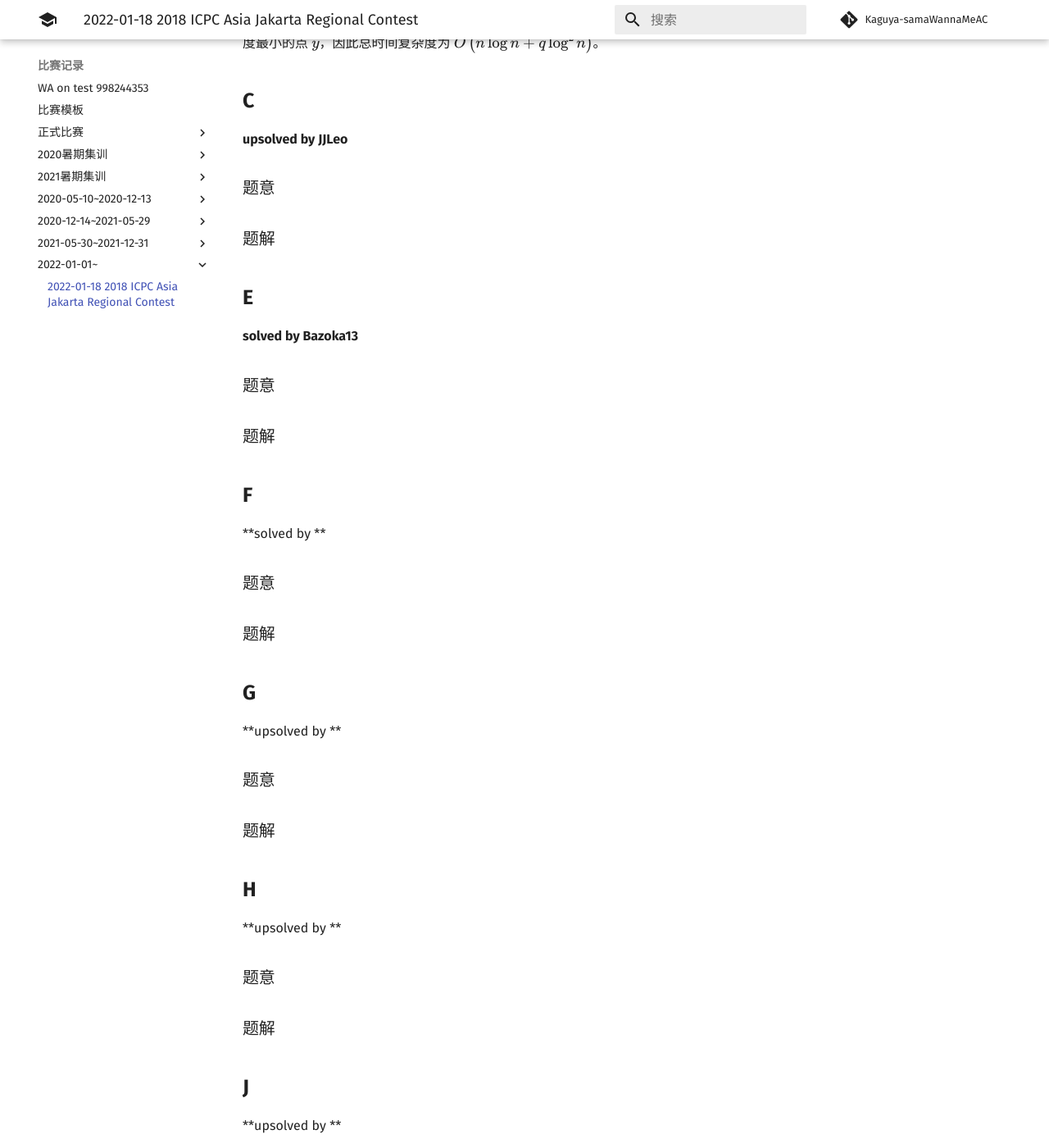
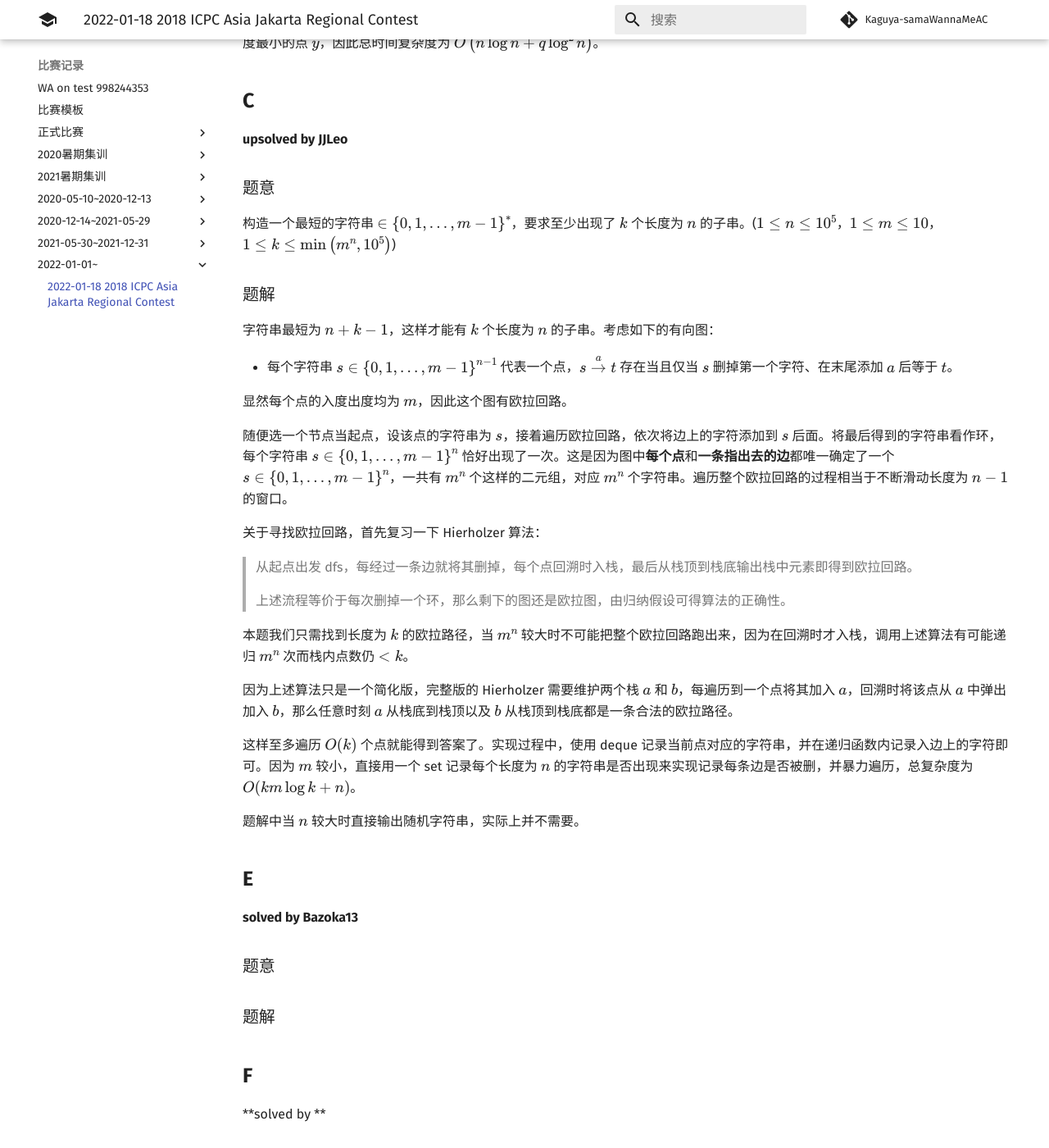
Before and after one commit to Kaguya-samaWannaMeAC/kaguya-samawannameac.github.io, an MkDocs documentation site: the page built from docs/contest/2022-01-18 2018 ICPC Asia Jakarta Regional Contest.md, in a window 1280 px wide and 1400 px high, scrolled down 2190 px. Shown: the whole window at 82% size. Built offline with MkDocs 1.6.1 and Material for MkDocs 9.7.7, drawn with Linux system fonts in a browser that asks for light colours; comment, search, counter and statistics services are not loaded.

Commit message:
Update 2022-01-18 2018 ICPC Asia Jakarta Regional Contest.md

```diff
--- a/docs/contest/2022-01-18 2018 ICPC Asia Jakarta Regional Contest.md
+++ b/docs/contest/2022-01-18 2018 ICPC Asia Jakarta Regional Contest.md
@@ -84,11 +84,31 @@ $n$ 个节点的树，$q$ 次以下三种操作之一：
 
 ### 题意
 
-
+构造一个最短的字符串 $\in {\{0,1,\ldots,m-1\}}^*$，要求至少出现了 $k$ 个长度为 $n$ 的子串。($1 \le n \le 10^5$，$1 \le m \le 10$，$1 \le k  \le \min\left(m^n,10^5\right)$)
 
 ### 题解
 
+字符串最短为 $n+k-1$，这样才能有 $k$ 个长度为 $n$ 的子串。考虑如下的有向图：
 
+- 每个字符串 $s \in {\{0,1,\ldots,m-1\}}^{n-1}$ 代表一个点，$s \overset{a}{\to} t$ 存在当且仅当 $s$ 删掉第一个字符、在末尾添加 $a$ 后等于 $t$。
+
+显然每个点的入度出度均为 $m$，因此这个图有欧拉回路。
+
+随便选一个节点当起点，设该点的字符串为 $s$，接着遍历欧拉回路，依次将边上的字符添加到 $s$ 后面。将最后得到的字符串看作环，每个字符串 $s \in {\{0,1,\ldots,m-1\}}^n$ 恰好出现了一次。这是因为图中**每个点**和**一条指出去的边**都唯一确定了一个 $s \in {\{0,1,\ldots,m-1\}}^n$，一共有 $m^n$ 个这样的二元组，对应 $m^n$ 个字符串。遍历整个欧拉回路的过程相当于不断滑动长度为 $n-1$ 的窗口。
+
+关于寻找欧拉回路，首先复习一下 Hierholzer 算法：
+
+> 从起点出发 dfs，每经过一条边就将其删掉，每个点回溯时入栈，最后从栈顶到栈底输出栈中元素即得到欧拉回路。
+>
+> 上述流程等价于每次删掉一个环，那么剩下的图还是欧拉图，由归纳假设可得算法的正确性。
+
+本题我们只需找到长度为 $k$ 的欧拉路径，当 $m^n$ 较大时不可能把整个欧拉回路跑出来，因为在回溯时才入栈，调用上述算法有可能递归 $m^n$ 次而栈内点数仍 $<k$。
+
+因为上述算法只是一个简化版，完整版的 Hierholzer 需要维护两个栈 $a$ 和 $b$，每遍历到一个点将其加入 $a$，回溯时将该点从 $a$ 中弹出加入 $b$，那么任意时刻 $a$ 从栈底到栈顶以及 $b$ 从栈顶到栈底都是一条合法的欧拉路径。
+
+这样至多遍历 $O(k)$ 个点就能得到答案了。实现过程中，使用 deque 记录当前点对应的字符串，并在递归函数内记录入边上的字符即可。因为 $m$ 较小，直接用一个 set 记录每个长度为 $n$ 的字符串是否出现来实现记录每条边是否被删，并暴力遍历，总复杂度为 $O(km \log k + n)$。
+
+题解中当 $n$ 较大时直接输出随机字符串，实际上并不需要。
 
 ## **E**
 
```
